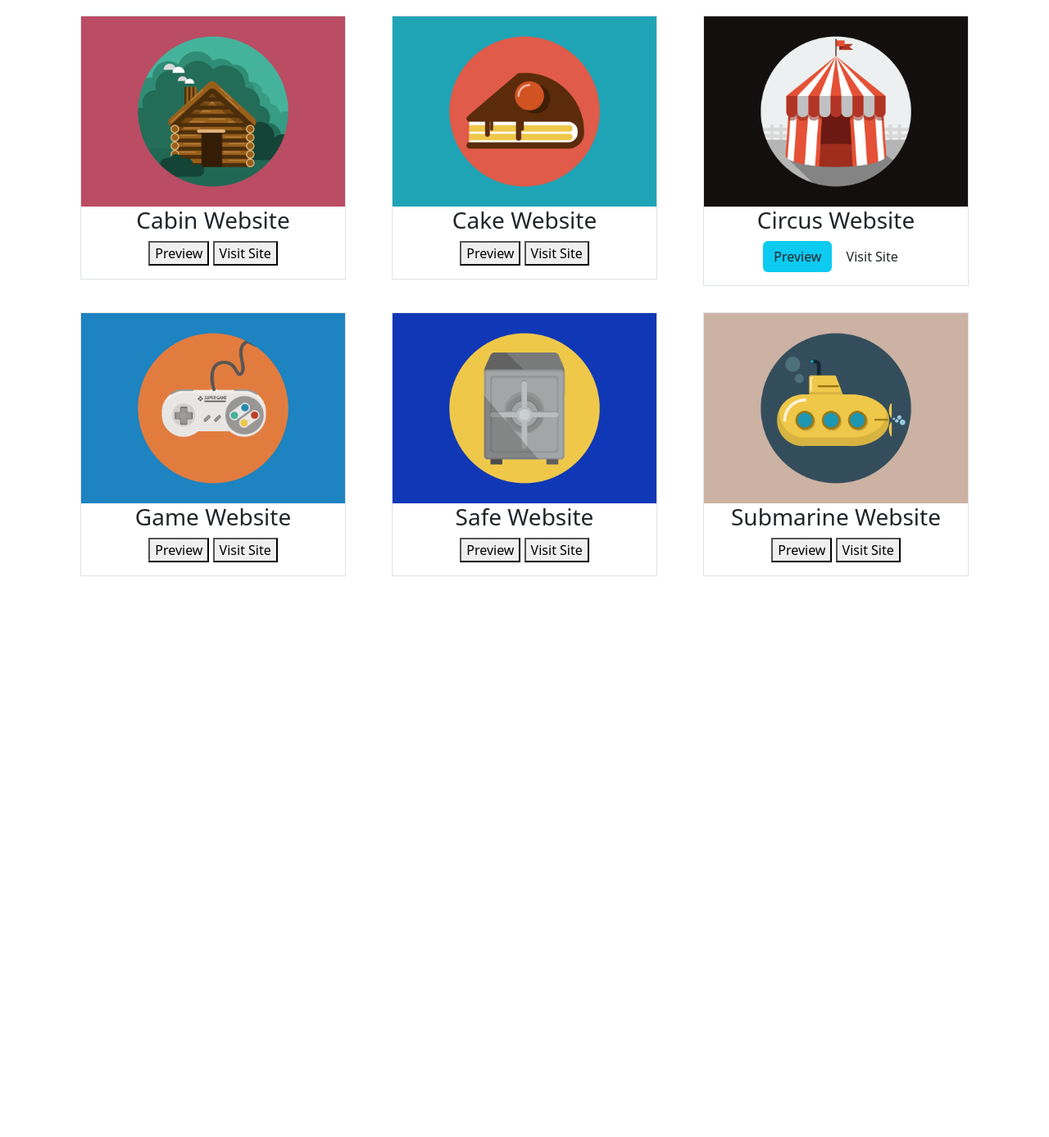
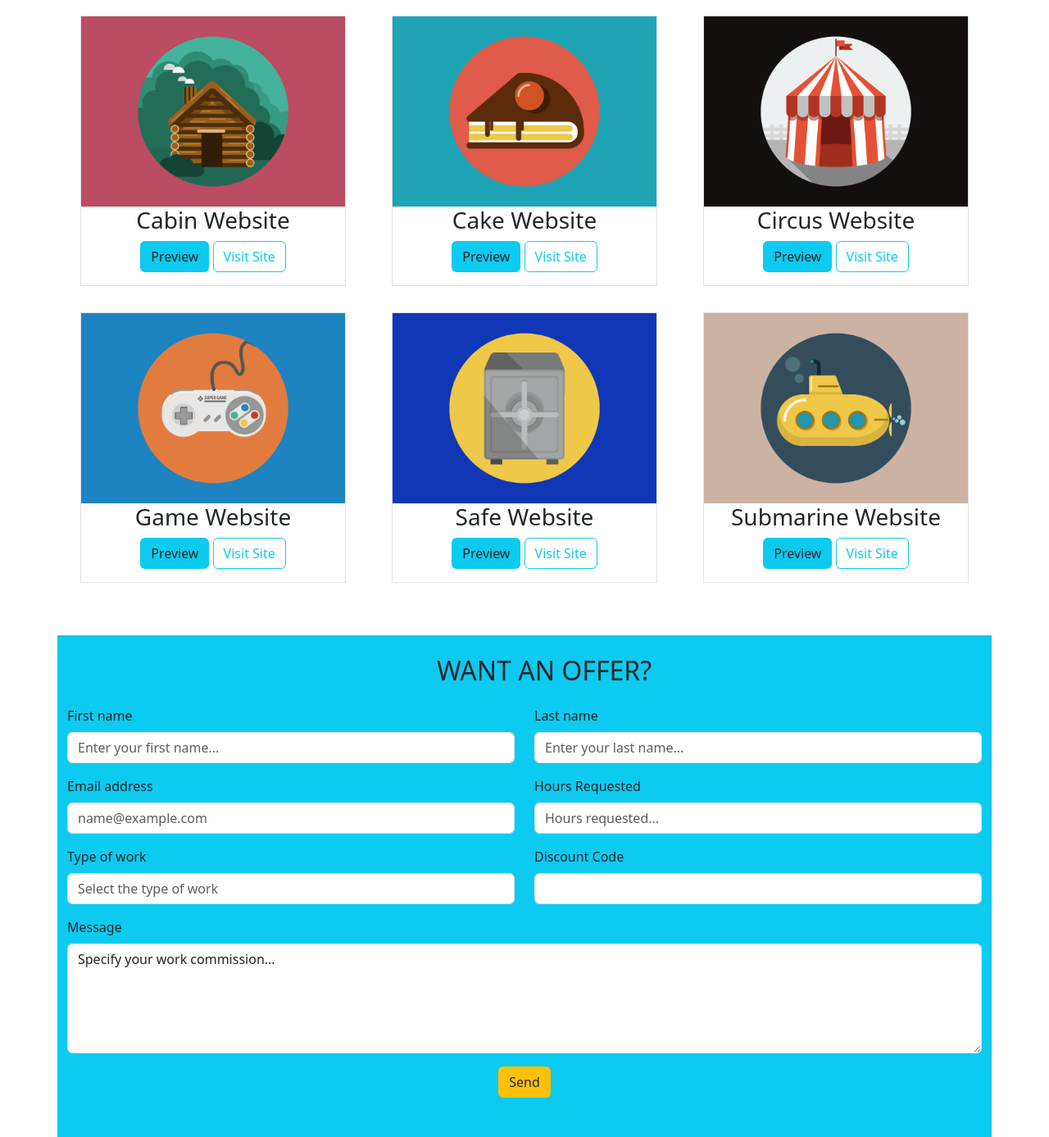
Before and after one commit to Khodazone/bootstrap-html-freelancer, a plain HTML site: page index.html in a window 1280 px wide. Shown: the part 473-1860 px from the top of the page at 82% size. Before the commit the page ends 1192 px from the top, so only its background shows below. Drawn offline with nearby package versions, Linux system fonts and the light colour scheme.

Commit message:
nearly end

```diff
--- a/index.html
+++ b/index.html
@@ -15,9 +15,8 @@
 
     <div class="container">
 
+      <div class="row">
 
-
-        <div class="row">
         <div class="col-12">
           <div class="text-center bg-info pb-5">
             <img class="w-25" src="./img/undraw_profile_pic_ic5t.svg" alt="profile-pic">
@@ -25,16 +24,19 @@
             <p>WEB DESIGNER</p>
           </div>
         </div>
+
       </div>
 
-        <div class="row">
+      <div class="row mb-5">
+
         <h2 class="text-center mt-3">PORTFOLIO</h2>
 
         <div class="col-4">
           <div class="text-center border m-3 pb-3">
             <img class="w-100" src="./img/portfolio/cabin.png" alt="cabin">
             <h3>Cabin Website</h3>
-              <button>Preview</button> <button>Visit Site</button>
+            <button class="btn bg-info">Preview</button>
+            <button class="btn btn-outline-info">Visit Site</button>
           </div>
         </div>
 
@@ -42,7 +44,8 @@
           <div class="text-center border m-3 pb-3">
             <img class="w-100" src="./img/portfolio/cake.png" alt="cabin">
             <h3>Cake Website</h3>
-                <button>Preview</button> <button>Visit Site</button>
+            <button class="btn bg-info">Preview</button>
+            <button class="btn btn-outline-info">Visit Site</button>
           </div>
         </div>
 
@@ -51,7 +54,7 @@
             <img class="w-100" src="./img/portfolio/circus.png" alt="cabin">
             <h3>Circus Website</h3>
             <button class="btn bg-info">Preview</button>
-                <button class="btn">Visit Site</button>
+            <button class="btn btn-outline-info">Visit Site</button>
           </div>
         </div>
 
@@ -59,7 +62,8 @@
           <div class="text-center border m-3 pb-3">
             <img class="w-100" src="./img/portfolio/game.png" alt="cabin">
             <h3>Game Website</h3>
-                <button class="">Preview</button> <button>Visit Site</button>
+            <button class="btn bg-info">Preview</button>
+            <button class="btn btn-outline-info">Visit Site</button>
           </div>
         </div>
 
@@ -67,7 +71,8 @@
           <div class="text-center border m-3 pb-3">
             <img class="w-100" src="./img/portfolio/safe.png" alt="cabin">
             <h3>Safe Website</h3>
-                <button>Preview</button> <button>Visit Site</button>
+            <button class="btn bg-info">Preview</button>
+            <button class="btn btn-outline-info">Visit Site</button>
           </div>
         </div>
 
@@ -75,24 +80,74 @@
           <div class="text-center border m-3 pb-3">
             <img class="w-100" src="./img/portfolio/submarine.png" alt="cabin">
             <h3>Submarine Website</h3>
-                <button>Preview</button> <button>Visit Site</button>
+            <button class="btn bg-info">Preview</button>
+            <button class="btn btn-outline-info">Visit Site</button>
           </div>
         </div>
 
       </div>
 
 
+      <div class="row bg-info">
 
+        <h2 class="text-center m-4">WANT AN OFFER?</h2>
 
+        <div class="col-6">
+          <div class="mb-3">
+            <label for="exampleFormControlInput1" class="form-label">First name</label>
+            <input type="email" class="form-control" id="exampleFormControlInput1" placeholder="Enter your first name...">
+          </div>
+        </div>
 
+        <div class="col-6">
+          <div class="mb-3">
+            <label for="exampleFormControlInput2" class="form-label">Last name</label>
+            <input type="email" class="form-control" id="exampleFormControlInput2" placeholder="Enter your last name...">
+          </div>
+        </div>
 
+        <div class="col-6">
+          <div class="mb-3">
+            <label for="exampleFormControlInput3" class="form-label">Email address</label>
+            <input type="email" class="form-control" id="exampleFormControlInput3" placeholder="name@example.com">
+          </div>
+        </div>
 
+        <div class="col-6">
+          <div class="mb-3">
+            <label for="exampleFormControlInput4" class="form-label">Hours Requested</label>
+            <input type="email" class="form-control" id="exampleFormControlInput4" placeholder="Hours requested...">
+          </div>
+        </div>
 
-        <div class="row">
+        <div class="col-6">
+          <div class="mb-3">
+            <label for="exampleFormControlInput5" class="form-label">Type of work</label>
+            <input type="email" class="form-control" id="exampleFormControlInput5" placeholder="Select the type of work">
+          </div>
+        </div>
+
+        <div class="col-6">
+          <div class="mb-3">
+            <label for="exampleFormControlInput6" class="form-label">Discount Code</label>
+            <input type="email" class="form-control" id="exampleFormControlInput6">
+          </div>
+        </div>
+
+        <div class="col-12">
+          <div class="mb-3">
+            <label for="exampleFormControlTextarea1" class="form-label">Message</label>
+            <textarea class="form-control color-text grey" id="exampleFormControlTextarea1" rows="5">Specify your work commission...</textarea>
+          </div>
+        </div>
+
+        <button class="btn justify-content-center bg-warning m-auto mb-5 w-auto">Send</button>
 
       </div>
 
       <div class="row">
+
+
 
       </div>
 
```
Lines whose indentation alone changed are shown as unchanged.
